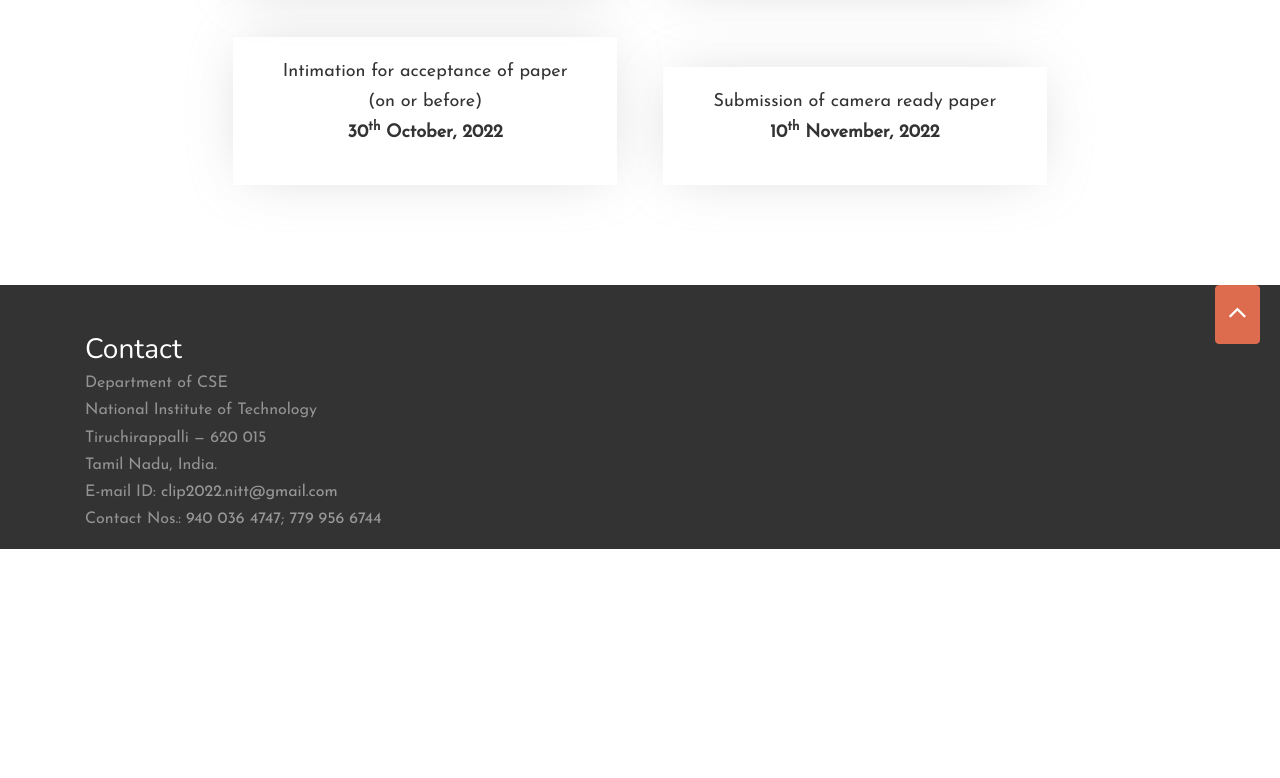
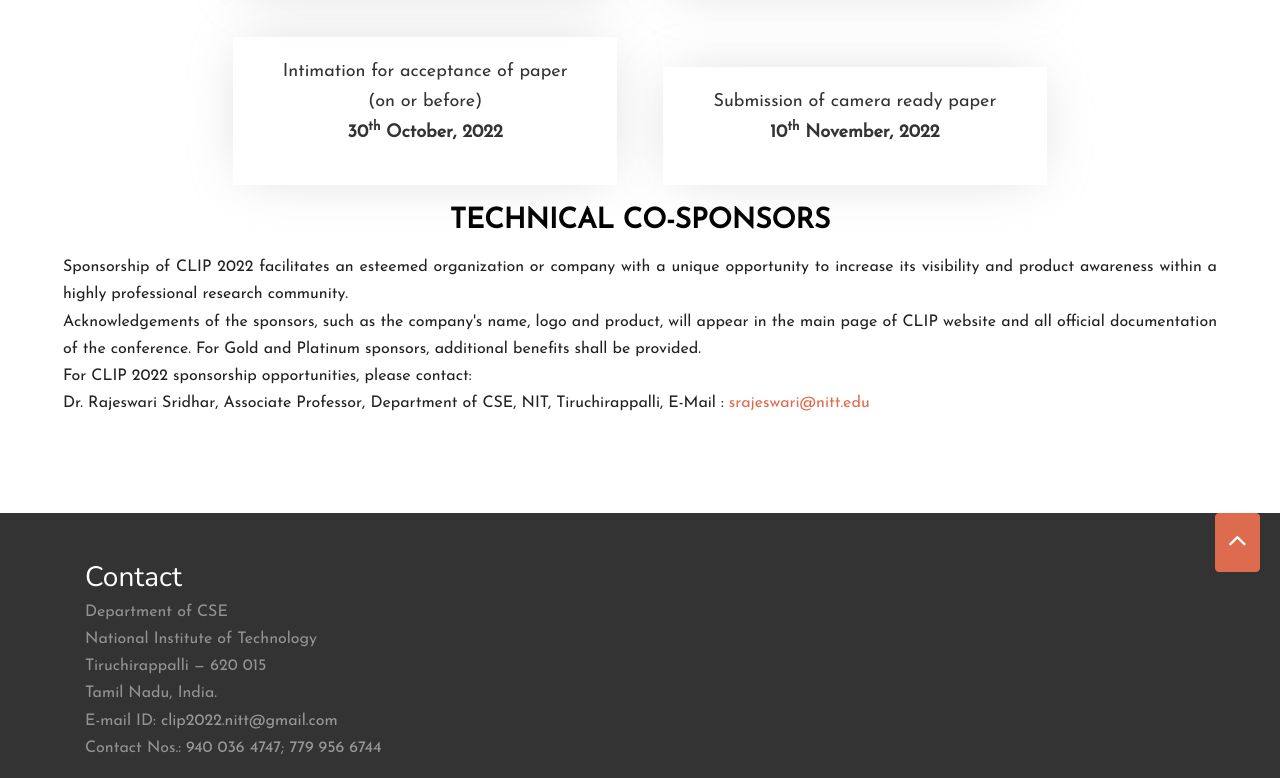
Before and after one commit to indreshp135/CLIP, a plain HTML site: page index.html in a window 1280 px wide. Shown: the part 1483-2261 px from the top of the page. Before the commit the page ends 2032 px from the top, so only its background shows below. Drawn offline with nearby package versions, Linux system fonts and the light colour scheme; files that its build step writes are made by us from their sources.

Commit message:
feat: sponsorship

```diff
--- a/index.html
+++ b/index.html
@@ -179,6 +179,15 @@
                                 </div>
                             </div>
                         </div>
+                        <h3 class="mb-3 text-black h3font" style="padding-bottom: 0px;">Technical Co-Sponsors</h3>
+                        <p class="para-font text-justify">Sponsorship of CLIP 2022 facilitates an esteemed organization or company with a unique opportunity to increase its visibility and product awareness within a highly professional research community.<br/>
+
+                            Acknowledgements of the sponsors, such as the company's name, logo and product, will appear in the main page of CLIP website and all official documentation of the conference. For Gold and Platinum sponsors, additional benefits shall be provided.<br/>
+
+                            For CLIP 2022 sponsorship opportunities, please contact:<br/>
+
+                            Dr. Rajeswari Sridhar, Associate Professor, Department of CSE, NIT, Tiruchirappalli, E-Mail : <a href="mailto:srajeswari@nitt.edu">srajeswari@nitt.edu</a>
+                        </p>
                     </div>
                 </div>
             </div>
```
